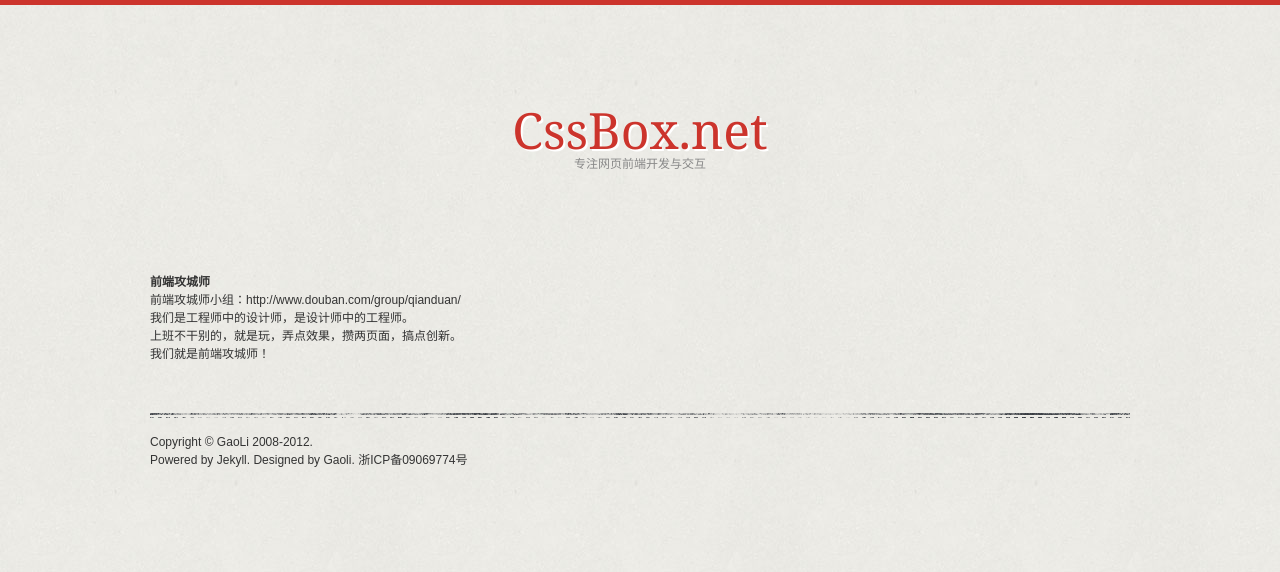
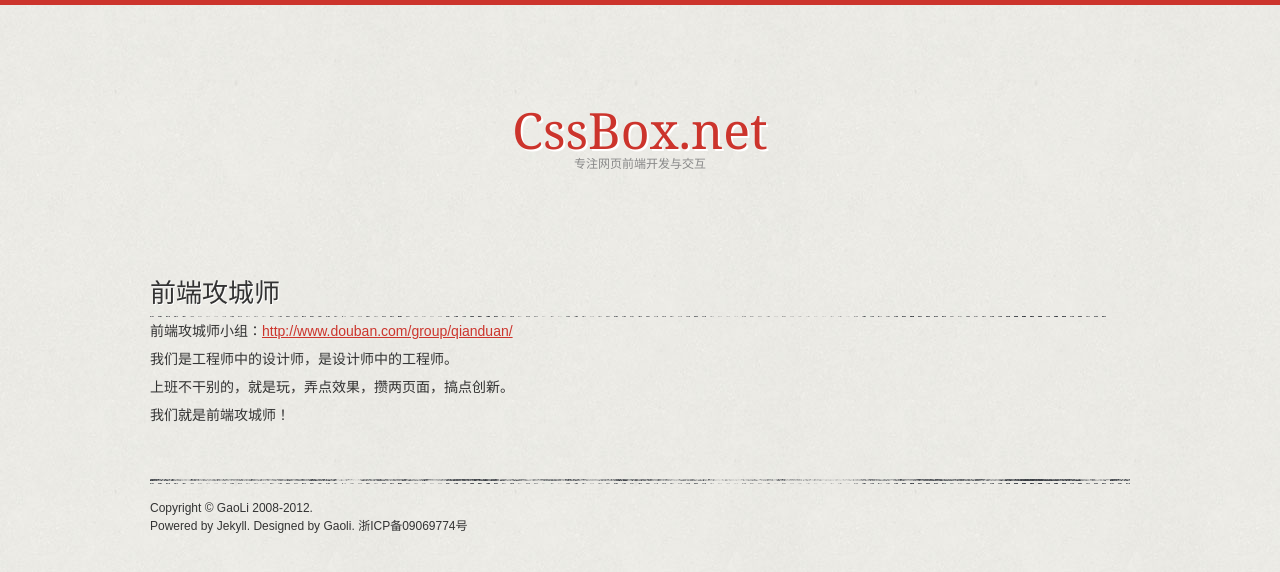
Before and after one commit to xiaoxiehang/gaoli.github.com, a Jekyll site: the page built from _posts/2010-11-27-qianduan.md, in a window 1280 px wide. Shown: the top 572 px of the page. Built offline with Jekyll 4.4.1, drawn with Linux system fonts in a browser that asks for light colours; Markdown is read by kramdown in place of the engine named in the settings.

Commit message:
update post style

```diff
--- a/_layouts/post.html
+++ b/_layouts/post.html
@@ -2,7 +2,7 @@
 layout: default
 ---
 
-<article class="post-mod">
+<article class="post">
     <header class="post-hd">
         <h1>{{ page.title }}</h1>
     </header>
--- a/css/style.css
+++ b/css/style.css
@@ -33,7 +33,15 @@
 
 /*=S header */
 #logo, #description {text-align:center;}
-	#logo {font:50px/50px Georgia;text-shadow:2px 2px 0 #FFF;}
-	#logo a {color:#CC342C;text-decoration:none;}
-	#description {font:12px/1.5 Simsun;color:#888;}
+    #logo {font:50px/50px Georgia;text-shadow:2px 2px 0 #FFF;}
+    #logo a {color:#CC342C;text-decoration:none;}
+    #description {font:12px/1.5 Simsun;color:#888;}
 /*=E header */
+
+/*=S post */
+.post {}
+    .post-hd h1 {padding-bottom:5px;font:26px/1.5 "Microsoft Yahei",Georgia;text-shadow:1px 1px 0 #FFF;background:url("/images/dotted-line.png") no-repeat 0 43px;}
+    .post-bd {font-size:14px;line-height:28px;}
+        .post-bd a, .post-bd a:visited {color:#CC342C;text-decoration:underline;}
+        .post-bd a:hover {color:#333;}
+/*=E post */
```
Also changed, not shown: images/dotted-line.png (added).
